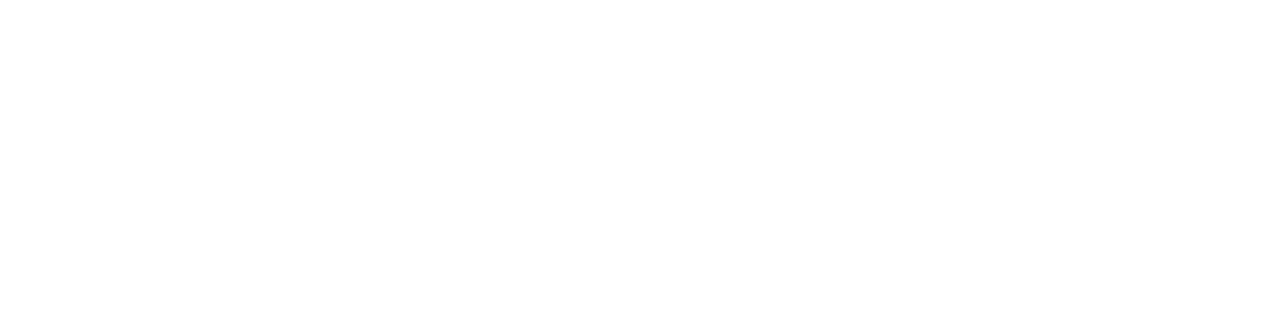
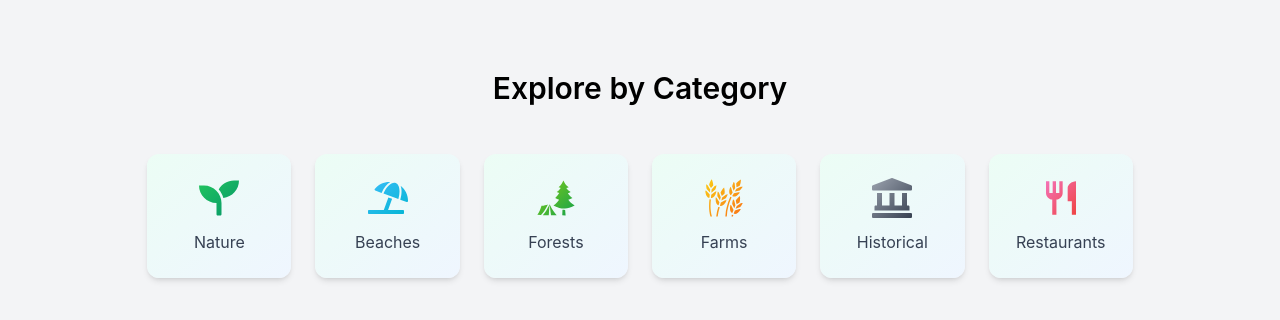
Before and after one commit to muhammad7061/tourism-client, a React (Vite) app: page / in a window 1280 px wide. Shown: the part 810-1130 px from the top of the page. Before the commit the page ends 800 px from the top, so only its background shows below. Built offline with nearby package versions, Linux system fonts and the light colour scheme; the HTML template or start-up script is replaced by a standard one.

Commit message:
Explore-section added

```diff
--- /dev/null
+++ b/src/components/Explore.jsx
@@ -0,0 +1,99 @@
+import { Link } from "react-router-dom";
+import { FaUmbrellaBeach, FaLandmark, FaSeedling } from "react-icons/fa";
+import { GiForestCamp, GiWheat } from "react-icons/gi";
+import { MdRestaurant } from "react-icons/md";
+
+const GradientIcon = ({ Icon, id, from, to, size = 40 }) => {
+  return (
+    <div className="relative">
+      <svg width="0" height="0">
+        <defs>
+          <linearGradient id={id} x1="0%" y1="0%" x2="100%" y2="100%">
+            <stop offset="0%" stopColor={from} />
+            <stop offset="100%" stopColor={to} />
+          </linearGradient>
+        </defs>
+      </svg>
+
+      <Icon
+        size={size}
+        style={{ fill: `url(#${id})` }}
+        className="transition-transform duration-500 group-hover:scale-125"
+      />
+    </div>
+  );
+};
+
+const categories = [
+  {
+    name: "Nature",
+    icon: FaSeedling,
+    colors: ["#22c55e", "#059669"],
+    url: "/tours",
+  },
+  {
+    name: "Beaches",
+    icon: FaUmbrellaBeach,
+    colors: ["#38bdf8", "#06b6d4"],
+    url: "/tours",
+  },
+  {
+    name: "Forests",
+    icon: GiForestCamp,
+    colors: ["#84cc16", "#16a34a"],
+    url: "/tours",
+  },
+  {
+    name: "Farms",
+    icon: GiWheat,
+    colors: ["#facc15", "#f97316"],
+    url: "/tours",
+  },
+  {
+    name: "Historical",
+    icon: FaLandmark,
+    colors: ["#9ca3af", "#374151"],
+    url: "/tours",
+  },
+  {
+    name: "Restaurants",
+    icon: MdRestaurant,
+    colors: ["#f472b6", "#ef4444"],
+    url: "/tours",
+  },
+];
+
+export default function ExploreCategories() {
+  return (
+    <section className="bg-gray-100 py-20 px-6">
+      <h2 className="text-3xl text-center mb-12 font-semibold">
+        Explore by Category
+      </h2>
+
+      <div className="grid grid-cols-2 md:grid-cols-6 gap-6 max-w-[80%] mx-auto">
+        {categories.map((cat, index) => {
+          const Icon = cat.icon;
+
+          return (
+            <Link to={cat.url} key={index}>
+              <div className="flex flex-col items-center p-6 rounded-xl shadow-md bg-gradient-to-br from-emerald-50 to-blue-50 hover:from-emerald-100 hover:to-blue-100 transition-all hover:shadow-lg cursor-pointer">
+
+                <GradientIcon
+                  Icon={Icon}
+                  id={`grad-${index}`}
+                  from={cat.colors[0]}
+                  to={cat.colors[1]}
+                />
+
+                <p className="mt-3 text-gray-700 group-hover:text-black">
+                  {cat.name}
+                </p>
+
+              </div>
+            </Link>
+          );
+        })}
+      </div>
+    </section>
+  );
+}
--- a/src/pages/Home.jsx
+++ b/src/pages/Home.jsx
@@ -1,10 +1,12 @@
 import React from 'react'
 import Hero from '../components/Hero'
+import ExploreCategories from '../components/Explore'
 
 const Home = () => {
   return (
     <div>
         <Hero />
+        <ExploreCategories />
     </div>
   )
 }
```
